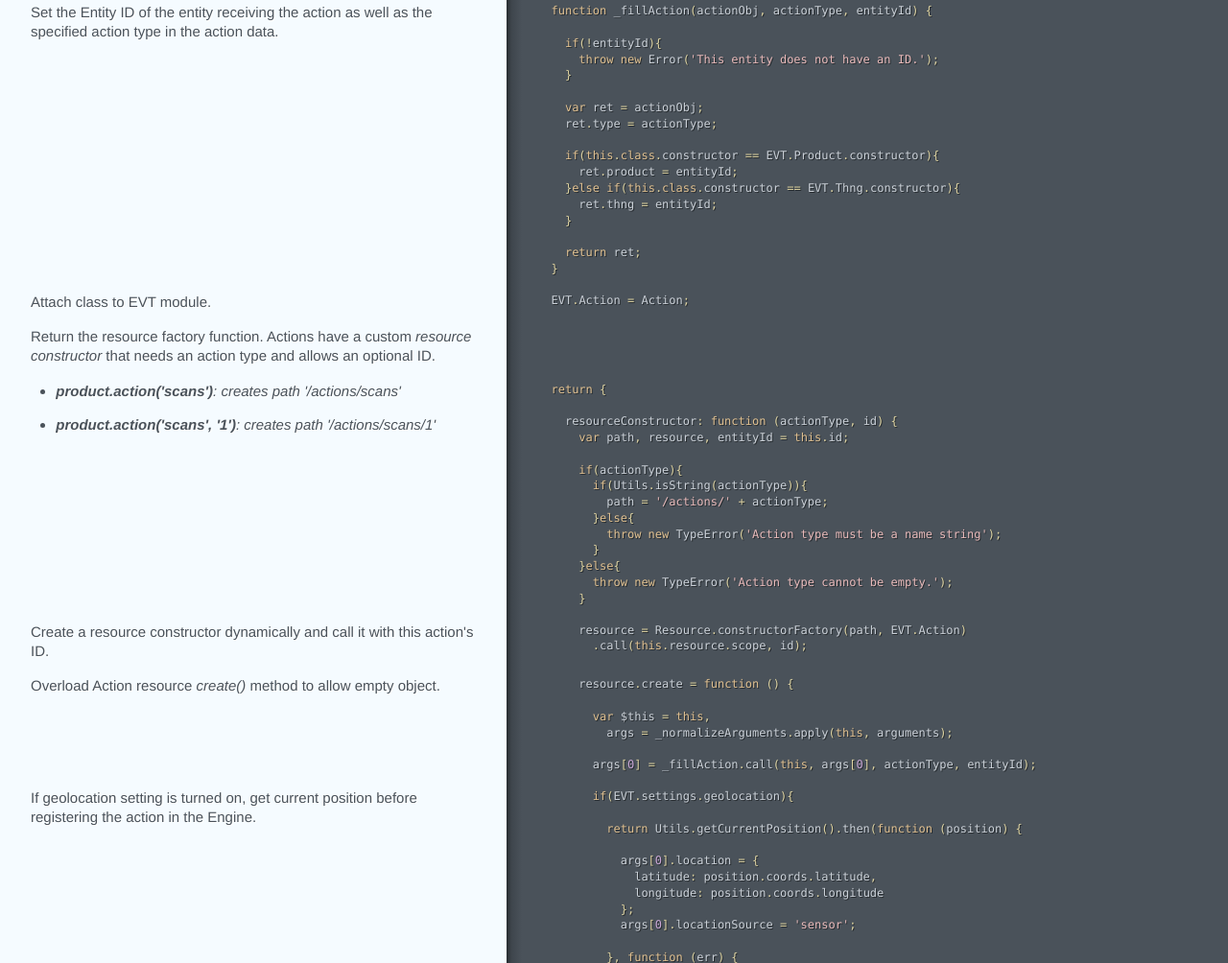
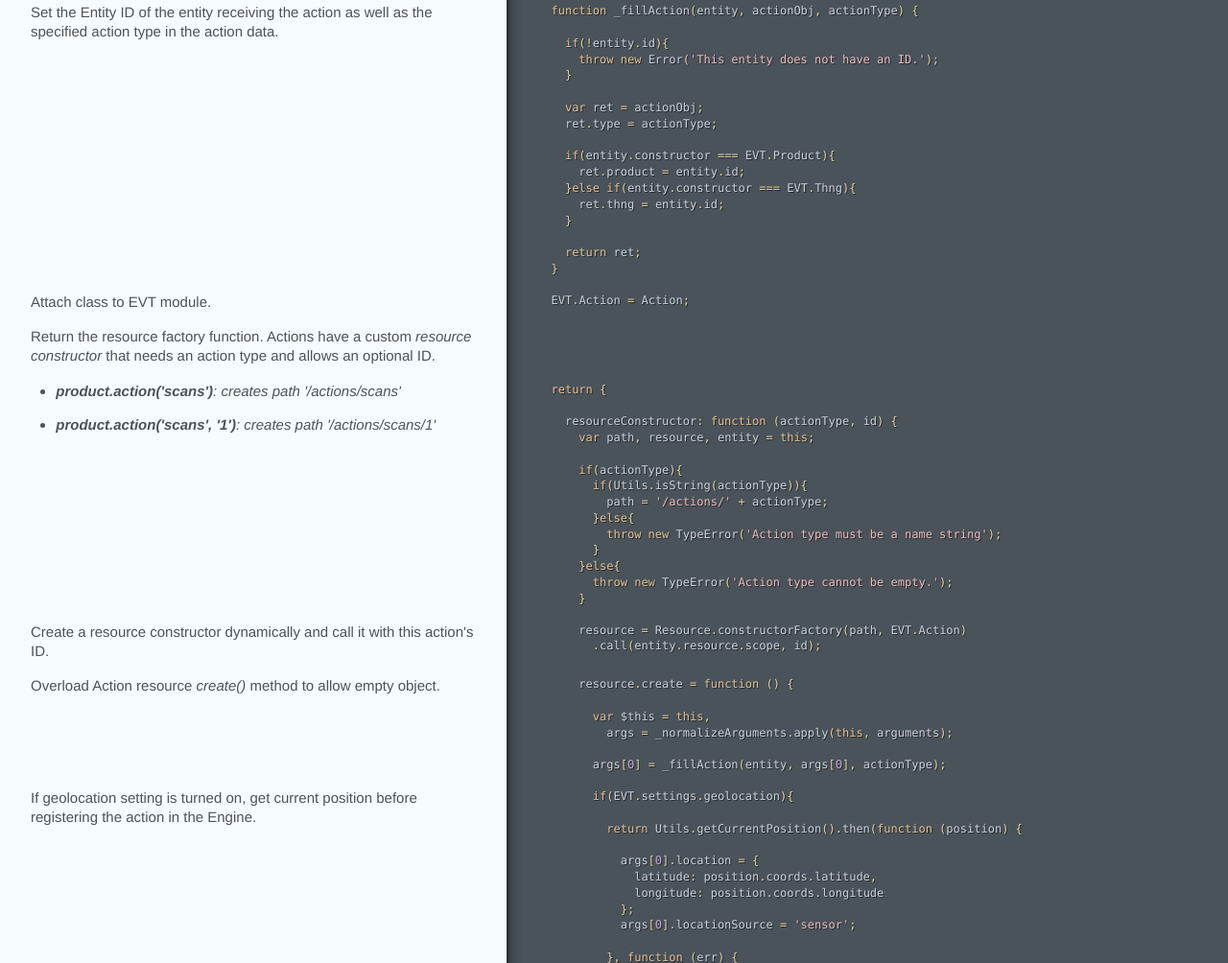
Before and after one commit to chandruxp/evrythng-js-sdk, a plain HTML site: page src/entity/action.html in a window 1280 px wide. Shown: the part 567-1571 px from the top of the page at 96% size. Drawn offline with Linux system fonts and the light colour scheme.

Commit message:
Generated documentation for 35b3c764366273438c1ff7128b30dbe05a2620d4

```diff
--- a/src/entity/action.html
+++ b/src/entity/action.html
@@ -24,19 +24,19 @@ which can be obtained from the resource's path.</p></div></div><div class="code"
 
     <span class="k">return</span> <span class="nx">args</span><span class="p">;</span>
   <span class="p">}</span></div></div></div><div class="segment"><div class="comments "><div class="wrapper"><p>Set the Entity ID of the entity receiving the action as well
-as the specified action type in the action data.</p></div></div><div class="code"><div class="wrapper">  <span class="kd">function</span> <span class="nx">_fillAction</span><span class="p">(</span><span class="nx">actionObj</span><span class="p">,</span> <span class="nx">actionType</span><span class="p">,</span> <span class="nx">entityId</span><span class="p">)</span> <span class="p">{</span>
+as the specified action type in the action data.</p></div></div><div class="code"><div class="wrapper">  <span class="kd">function</span> <span class="nx">_fillAction</span><span class="p">(</span><span class="nx">entity</span><span class="p">,</span> <span class="nx">actionObj</span><span class="p">,</span> <span class="nx">actionType</span><span class="p">)</span> <span class="p">{</span>
 
-    <span class="k">if</span><span class="p">(</span><span class="o">!</span><span class="nx">entityId</span><span class="p">){</span>
+    <span class="k">if</span><span class="p">(</span><span class="o">!</span><span class="nx">entity</span><span class="p">.</span><span class="nx">id</span><span class="p">){</span>
       <span class="k">throw</span> <span class="k">new</span> <span class="nb">Error</span><span class="p">(</span><span class="s1">&#39;This entity does not have an ID.&#39;</span><span class="p">);</span>
     <span class="p">}</span>
 
     <span class="kd">var</span> <span class="nx">ret</span> <span class="o">=</span> <span class="nx">actionObj</span><span class="p">;</span>
     <span class="nx">ret</span><span class="p">.</span><span class="nx">type</span> <span class="o">=</span> <span class="nx">actionType</span><span class="p">;</span>
 
-    <span class="k">if</span><span class="p">(</span><span class="k">this</span><span class="p">.</span><span class="kr">class</span><span class="p">.</span><span class="nx">constructor</span> <span class="o">==</span> <span class="nx">EVT</span><span class="p">.</span><span class="nx">Product</span><span class="p">.</span><span class="nx">constructor</span><span class="p">){</span>
-      <span class="nx">ret</span><span class="p">.</span><span class="nx">product</span> <span class="o">=</span> <span class="nx">entityId</span><span class="p">;</span>
-    <span class="p">}</span><span class="k">else</span> <span class="k">if</span><span class="p">(</span><span class="k">this</span><span class="p">.</span><span class="kr">class</span><span class="p">.</span><span class="nx">constructor</span> <span class="o">==</span> <span class="nx">EVT</span><span class="p">.</span><span class="nx">Thng</span><span class="p">.</span><span class="nx">constructor</span><span class="p">){</span>
-      <span class="nx">ret</span><span class="p">.</span><span class="nx">thng</span> <span class="o">=</span> <span class="nx">entityId</span><span class="p">;</span>
+    <span class="k">if</span><span class="p">(</span><span class="nx">entity</span><span class="p">.</span><span class="nx">constructor</span> <span class="o">===</span> <span class="nx">EVT</span><span class="p">.</span><span class="nx">Product</span><span class="p">){</span>
+      <span class="nx">ret</span><span class="p">.</span><span class="nx">product</span> <span class="o">=</span> <span class="nx">entity</span><span class="p">.</span><span class="nx">id</span><span class="p">;</span>
+    <span class="p">}</span><span class="k">else</span> <span class="k">if</span><span class="p">(</span><span class="nx">entity</span><span class="p">.</span><span class="nx">constructor</span> <span class="o">===</span> <span class="nx">EVT</span><span class="p">.</span><span class="nx">Thng</span><span class="p">){</span>
+      <span class="nx">ret</span><span class="p">.</span><span class="nx">thng</span> <span class="o">=</span> <span class="nx">entity</span><span class="p">.</span><span class="nx">id</span><span class="p">;</span>
     <span class="p">}</span>
 
     <span class="k">return</span> <span class="nx">ret</span><span class="p">;</span>
@@ -47,7 +47,7 @@ constructor</em> that needs an action type and allows an optional ID.</p></div><
 </ul></div></div><div class="code"><div class="wrapper">  <span class="k">return</span> <span class="p">{</span>
 
     <span class="nx">resourceConstructor</span><span class="o">:</span> <span class="kd">function</span> <span class="p">(</span><span class="nx">actionType</span><span class="p">,</span> <span class="nx">id</span><span class="p">)</span> <span class="p">{</span>
-      <span class="kd">var</span> <span class="nx">path</span><span class="p">,</span> <span class="nx">resource</span><span class="p">,</span> <span class="nx">entityId</span> <span class="o">=</span> <span class="k">this</span><span class="p">.</span><span class="nx">id</span><span class="p">;</span>
+      <span class="kd">var</span> <span class="nx">path</span><span class="p">,</span> <span class="nx">resource</span><span class="p">,</span> <span class="nx">entity</span> <span class="o">=</span> <span class="k">this</span><span class="p">;</span>
 
       <span class="k">if</span><span class="p">(</span><span class="nx">actionType</span><span class="p">){</span>
         <span class="k">if</span><span class="p">(</span><span class="nx">Utils</span><span class="p">.</span><span class="nx">isString</span><span class="p">(</span><span class="nx">actionType</span><span class="p">)){</span>
@@ -59,12 +59,12 @@ constructor</em> that needs an action type and allows an optional ID.</p></div><
         <span class="k">throw</span> <span class="k">new</span> <span class="nx">TypeError</span><span class="p">(</span><span class="s1">&#39;Action type cannot be empty.&#39;</span><span class="p">);</span>
       <span class="p">}</span></div></div></div><div class="segment"><div class="comments "><div class="wrapper"><p>Create a resource constructor dynamically and call it with this
 action's ID.</p></div></div><div class="code"><div class="wrapper">      <span class="nx">resource</span> <span class="o">=</span> <span class="nx">Resource</span><span class="p">.</span><span class="nx">constructorFactory</span><span class="p">(</span><span class="nx">path</span><span class="p">,</span> <span class="nx">EVT</span><span class="p">.</span><span class="nx">Action</span><span class="p">)</span>
-        <span class="p">.</span><span class="nx">call</span><span class="p">(</span><span class="k">this</span><span class="p">.</span><span class="nx">resource</span><span class="p">.</span><span class="nx">scope</span><span class="p">,</span> <span class="nx">id</span><span class="p">);</span></div></div></div><div class="segment"><div class="comments "><div class="wrapper"><p>Overload Action resource <em>create()</em> method to allow empty object.</p></div></div><div class="code"><div class="wrapper">      <span class="nx">resource</span><span class="p">.</span><span class="nx">create</span> <span class="o">=</span> <span class="kd">function</span> <span class="p">()</span> <span class="p">{</span>
+        <span class="p">.</span><span class="nx">call</span><span class="p">(</span><span class="nx">entity</span><span class="p">.</span><span class="nx">resource</span><span class="p">.</span><span class="nx">scope</span><span class="p">,</span> <span class="nx">id</span><span class="p">);</span></div></div></div><div class="segment"><div class="comments "><div class="wrapper"><p>Overload Action resource <em>create()</em> method to allow empty object.</p></div></div><div class="code"><div class="wrapper">      <span class="nx">resource</span><span class="p">.</span><span class="nx">create</span> <span class="o">=</span> <span class="kd">function</span> <span class="p">()</span> <span class="p">{</span>
 
         <span class="kd">var</span> <span class="nx">$this</span> <span class="o">=</span> <span class="k">this</span><span class="p">,</span>
           <span class="nx">args</span> <span class="o">=</span> <span class="nx">_normalizeArguments</span><span class="p">.</span><span class="nx">apply</span><span class="p">(</span><span class="k">this</span><span class="p">,</span> <span class="nx">arguments</span><span class="p">);</span>
 
-        <span class="nx">args</span><span class="p">[</span><span class="mi">0</span><span class="p">]</span> <span class="o">=</span> <span class="nx">_fillAction</span><span class="p">.</span><span class="nx">call</span><span class="p">(</span><span class="k">this</span><span class="p">,</span> <span class="nx">args</span><span class="p">[</span><span class="mi">0</span><span class="p">],</span> <span class="nx">actionType</span><span class="p">,</span> <span class="nx">entityId</span><span class="p">);</span></div></div></div><div class="segment"><div class="comments "><div class="wrapper"><p>If geolocation setting is turned on, get current position before
+        <span class="nx">args</span><span class="p">[</span><span class="mi">0</span><span class="p">]</span> <span class="o">=</span> <span class="nx">_fillAction</span><span class="p">(</span><span class="nx">entity</span><span class="p">,</span> <span class="nx">args</span><span class="p">[</span><span class="mi">0</span><span class="p">],</span> <span class="nx">actionType</span><span class="p">);</span></div></div></div><div class="segment"><div class="comments "><div class="wrapper"><p>If geolocation setting is turned on, get current position before
 registering the action in the Engine.</p></div></div><div class="code"><div class="wrapper">        <span class="k">if</span><span class="p">(</span><span class="nx">EVT</span><span class="p">.</span><span class="nx">settings</span><span class="p">.</span><span class="nx">geolocation</span><span class="p">){</span>
 
           <span class="k">return</span> <span class="nx">Utils</span><span class="p">.</span><span class="nx">getCurrentPosition</span><span class="p">().</span><span class="nx">then</span><span class="p">(</span><span class="kd">function</span> <span class="p">(</span><span class="nx">position</span><span class="p">)</span> <span class="p">{</span>
```
Also changed, not shown: src/core.html (+1 -1 lines), src/resource.html (+3 -1 lines), src/scope/application.html (+1 -1 lines).
